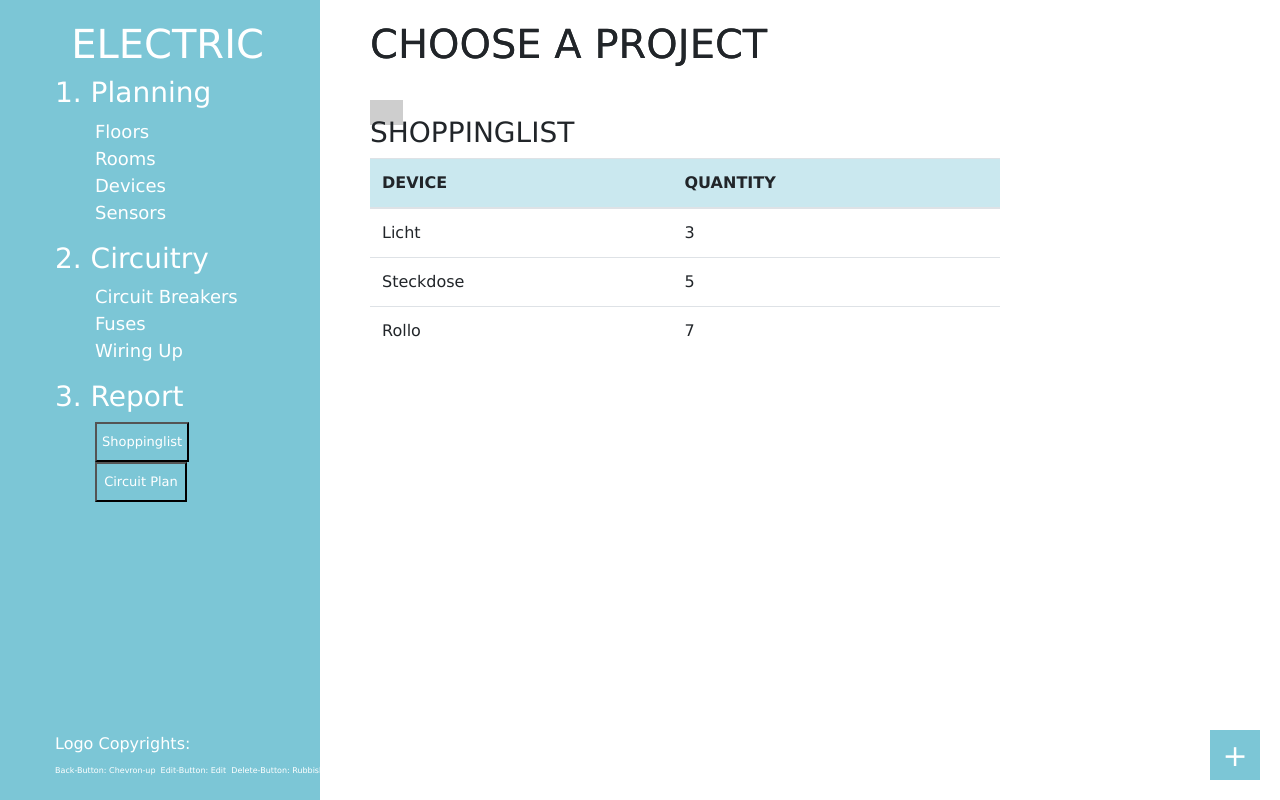
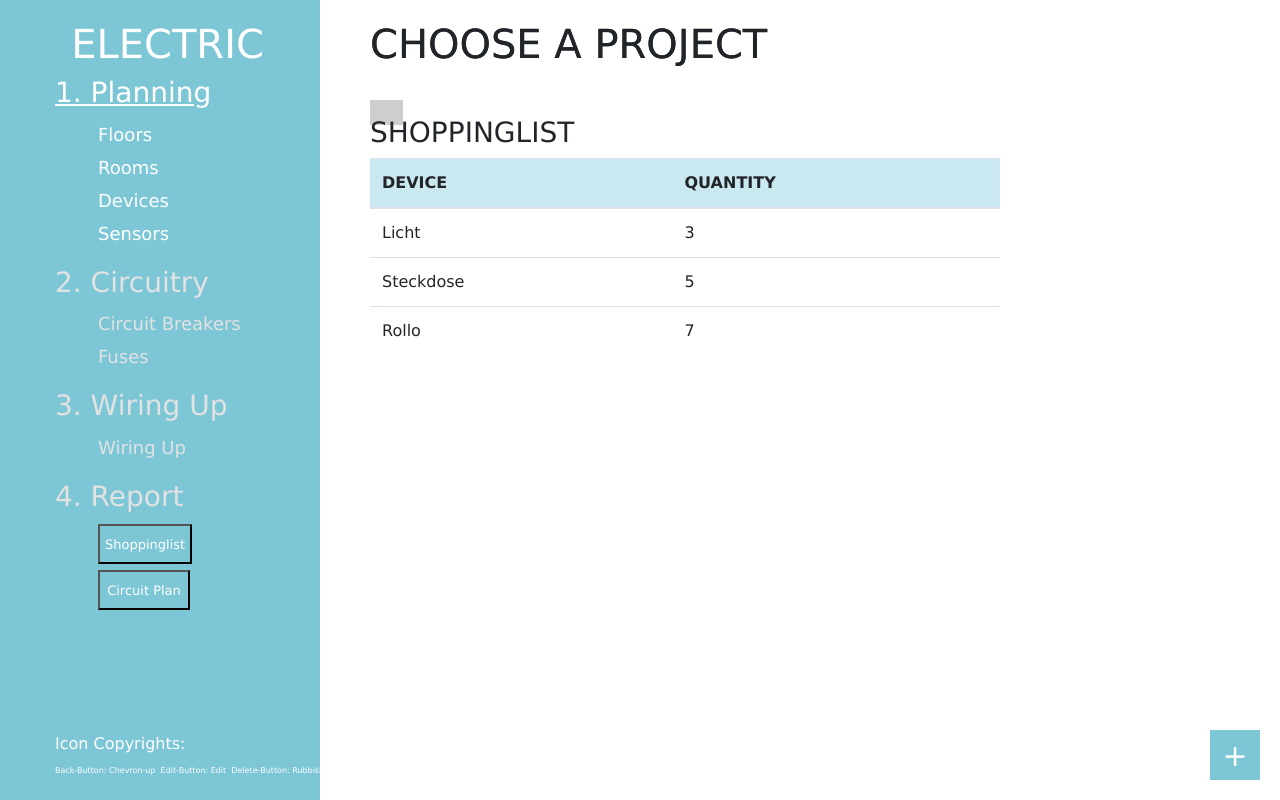
Before and after one commit to Kl4rity/Elektroinstallationsplaner_Tracker, a PHP site: page / in a window 1280 px wide. Run offline with PHP 8.4, Linux system fonts and the light colour scheme; grey boxes are pictures that could not be loaded.

Commit message:
Implemented new navigation logic and style - making it clearer what can be clicked and what cannot.

```diff
--- a/implementation/src/electroController.js
+++ b/implementation/src/electroController.js
@@ -10,7 +10,7 @@ var ElectroController = {
 
 $(document).ready(function(){
     $("#backButton").click(ElectroController.onBackButton);
-    $("#main-logo").click(ElectroController.onLogo);
+    $("#projectSelectionHook").click(ElectroController.onLogo);
     addDialogueView.setCleanupEventListener();
     queryService.loadNewView(ElectroController.startPage);
 });
--- a/implementation/src/index.html
+++ b/implementation/src/index.html
@@ -33,20 +33,23 @@
         <div class="col-3 sidebar">
             <h1 id="main-logo">ELECTRIC</h1>
             <div class="navigation">
-                <h3>1. Planning</h3>
+                <h3 id="projectSelectionHook" class="activeSidebarLink">1. Planning</h3>
                     <ul>
                         <li class="Floor stage">Floors</li>
                         <li class="Room stage">Rooms</li>
                         <li class="Loader stage">Devices</li>
                         <li class="Sensor stage">Sensors</li>
                     </ul>
-                <h3>2. Circuitry</h3>
+                <h3 id="circuitBreakerHook">2. Circuitry</h3>
                     <ul>
-                        <li>Circuit Breakers</li>
-                        <li>Fuses</li>
-                        <li>Wiring Up</li>
+                        <li class="CircuitBreaker stage">Circuit Breakers</li>
+                        <li class="Fuse stage">Fuses</li>
                     </ul>
-                <h3>3. Report</h3>
+                <h3 id="wiringUpHook" >3. Wiring Up</h3>
+                    <ul>
+                        <li class="Wiring stage">Wiring Up</li>
+                    </ul>
+                <h3>4. Report</h3>
                     <ul>
                         <li><button type="button" class="reportButton" id="shoppingListBtn">Shoppinglist</button></li>
                         <li><button type="button" class="reportButton circuitBtn" id="shoppingListBtn">Circuit Plan</button></li>
@@ -54,7 +57,7 @@
             </div>
             <div class="copyright navigation">
                 <p>
-                    Logo Copyrights:
+                    Icon Copyrights:
                 </p>
                 <p>
                     <a href="https://www.flaticon.com/free-icon/chevron-up_25216">Back-Button: Chevron-up</a>
--- a/implementation/src/style.css
+++ b/implementation/src/style.css
@@ -9,15 +9,31 @@
     height:100%;
     left:0px;
     text-align: center;
-    color: white;
     padding-top: 20px;
     padding-right: 0px;
+}
+
+.sidebar h1 {
+    color: white;
+}
+
+.activeSidebarLink {
+    color: white;
+    text-emphasis: NaNem;
+    text-underline-position: right;
+    text-decoration-line: underline;
+    cursor: pointer;
+}
+
+.activeSidebarLink + ul {
+    color: white;
 }
 
 .copyright {
     position: fixed;
     bottom: 20px;
     text-align:center;
+    color: white;
 }
 
 .copyright a {
@@ -29,6 +45,7 @@
 
 .copyright p {
     margin: 0px;
+    color: white;
 }
 
 .mainView {
@@ -49,12 +66,16 @@
 .navigation {
     text-align:left;
     padding-left: 40px;
-
+    color: rgb(226, 226, 226);
 }
 
 .navigation ul {
     list-style-type: none;
     font-size: 18px;
+}
+
+.navigation li {
+    padding: 3px;
 }
 
 .list-group-item.active {
@@ -159,3 +180,8 @@
         display: none;
     }
 }
+
+.currentlyActiveElement {
+    background: white;
+    color: rgb(124, 198, 214);
+}
```
